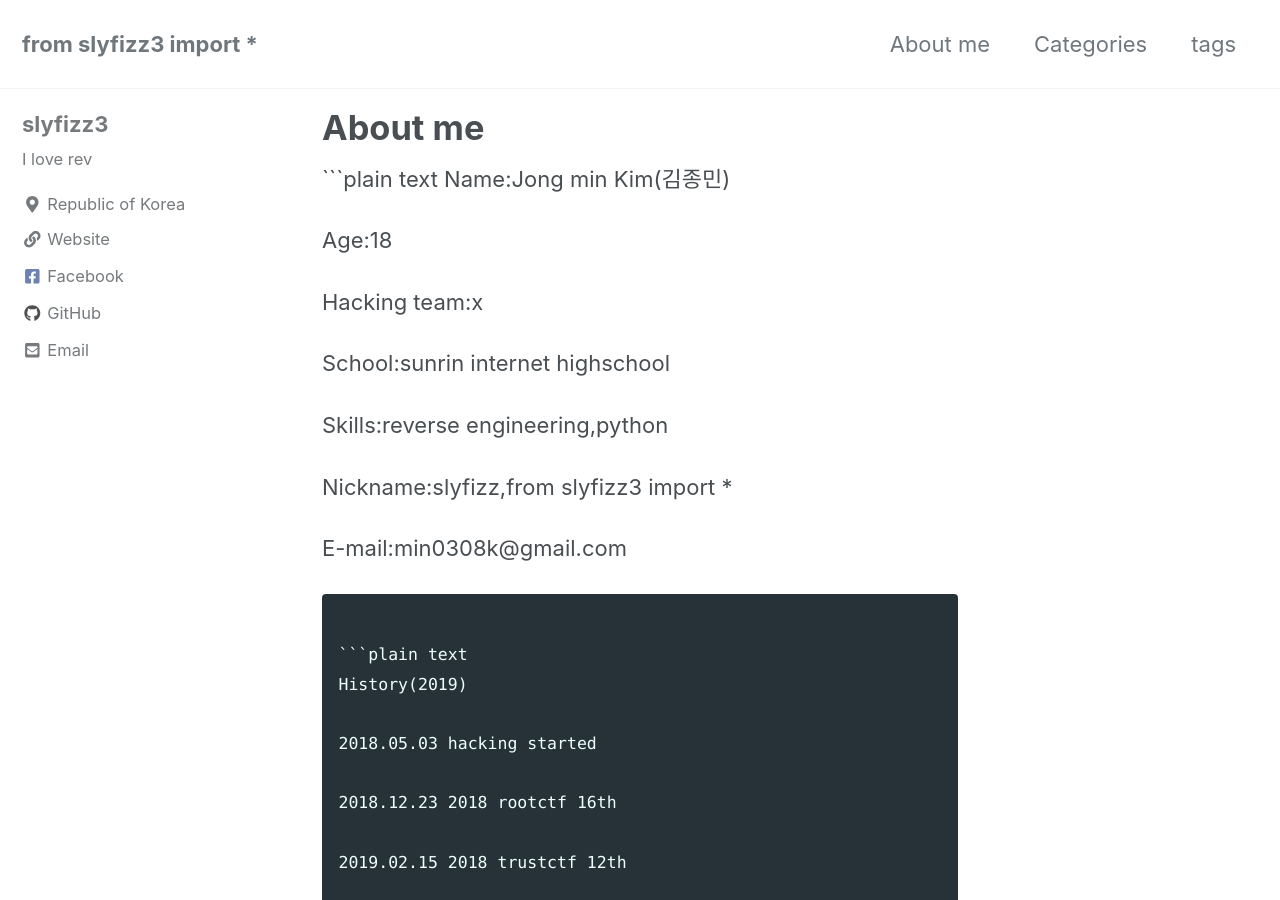
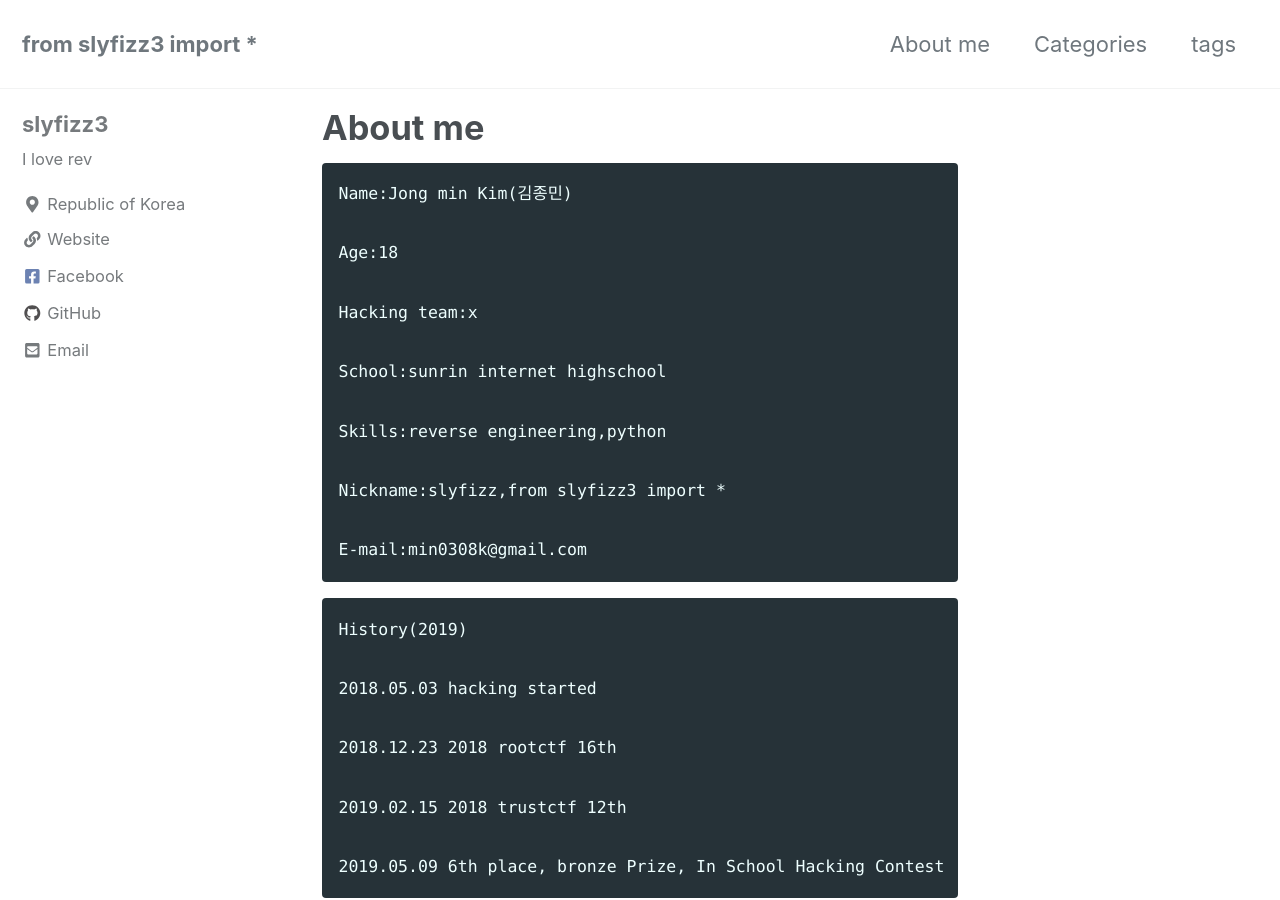
Before and after one commit to slyfizz3/slyfizz3.github.io, a Jekyll site: the page built from _pages/about.md, in a window 1280 px wide and 900 px high. Built offline with Jekyll 4.4.1, drawn with Linux system fonts in a browser that asks for light colours; cached includes are drawn as plain includes; nearby versions of some CDN libraries.

Commit message:
Update about.md

````diff
--- a/_pages/about.md
+++ b/_pages/about.md
@@ -3,7 +3,7 @@ title: "About me"
 permalink: /about/
 author_profile: true
 ---
-```plain text
+```
 Name:Jong min Kim(김종민)
 
 Age:18
@@ -19,7 +19,7 @@ Nickname:slyfizz,from slyfizz3 import *
 E-mail:min0308k@gmail.com
 ```
 
-```plain text
+```
 History(2019)
 
 2018.05.03 hacking started
````
